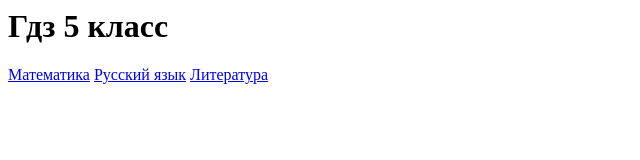
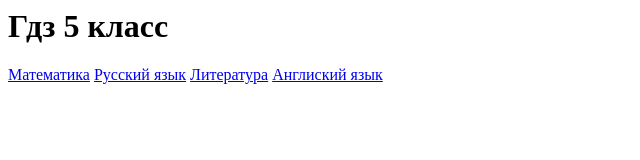
Before and after one commit to kostya8334/gdzonline5class, a plain HTML site: page index.html in a window 1280 px wide. Shown: the whole page, without its empty margins (0-640 px from the left). Drawn offline with Linux system fonts and the light colour scheme.

Commit message:
Update index.html

```diff
--- a/index.html
+++ b/index.html
@@ -2,4 +2,4 @@
 <a href="https://gdz.ru/class-5/matematika/nikolskiy/812-nom/">Математика</a>
 <a href="https://www.euroki.org/gdz/ru/russkiy/5_klass/reshebnik-po-russkomu-yazyku-5-klass-fgos-ladyzhenskaya-baranov-600/zadanie-450">Русский язык</a>
 <a href="https://gdz.ru/class-5/literatura/korovina/">Литература</a>
-<a href=""></a>
+<a href="https://gdz.ru/class-5/english/reshebnik-baranova-k-m-starlight-5-zvezdnyy-angliyskiy-5-klass/">Англиский язык</a>
```
